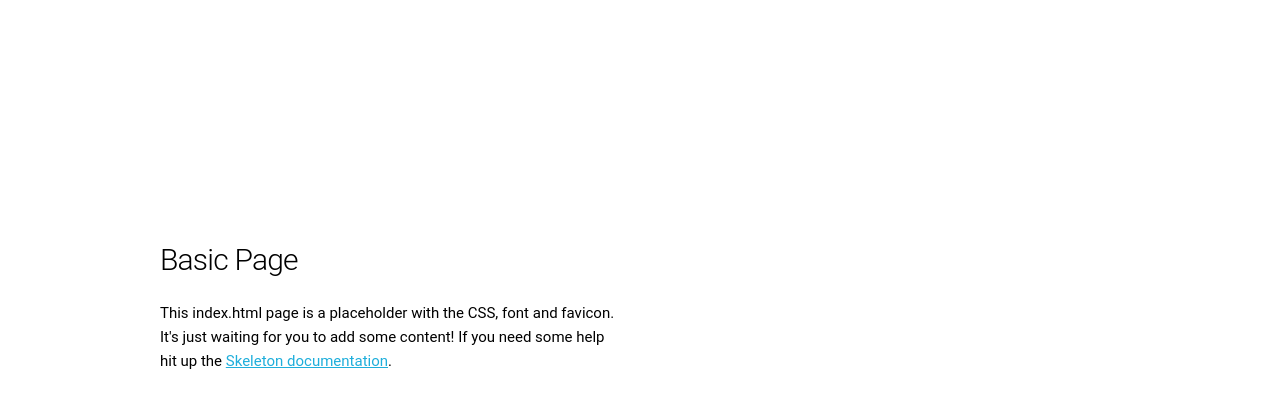
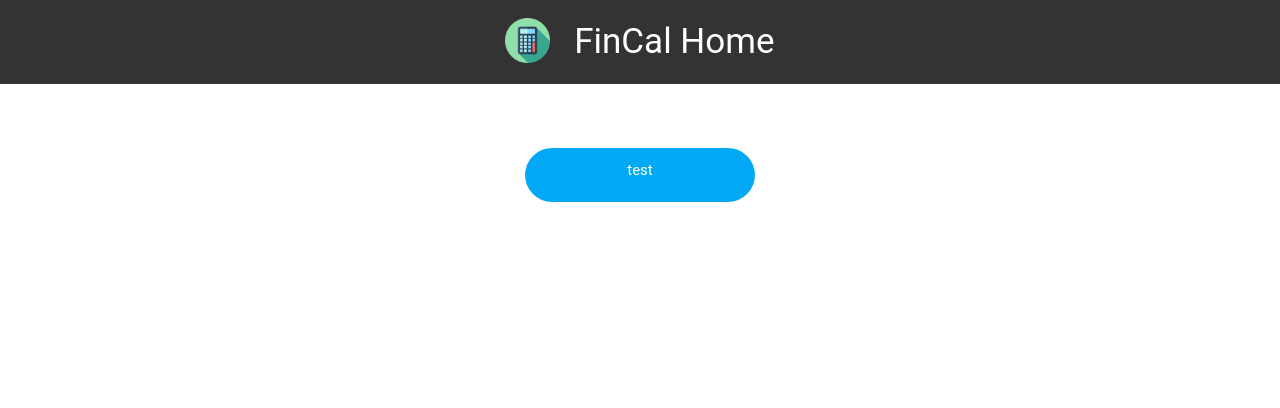
Before and after one commit to IIT-Web-Application-Development/fincal, a website: page html/tipCalc.html in a window 1280 px wide. Drawn offline with nearby package versions, Linux system fonts and the light colour scheme.

Commit message:
added nav

```diff
--- a/html/tipCalc.html
+++ b/html/tipCalc.html
@@ -29,21 +29,22 @@
 
 </head>
 <body>
+  <!--Load Navigation bar-->
+
+  <div id="navbar"></div>
 
   <!-- Primary Page Layout
   –––––––––––––––––––––––––––––––––––––––––––––––––– -->
-  <div class="container">
-    <div class="row">
-      <div class="one-half column" style="margin-top: 25%">
-        <h4>Basic Page</h4>
-        <p>This index.html page is a placeholder with the CSS, font and favicon. It's just waiting for you to add some content! If you need some help hit up the <a href="http://www.getskeleton.com">Skeleton documentation</a>.</p>
-      </div>
+  <div class="BorderWrapper">
+    <div class="NameBorder">
+      <p>test</p>
     </div>
   </div>
 
   <!-- JS
   –––––––––––––––––––––––––––––––––––––––––––––––––– -->
   <script type="text/javascript" src="http://ajax.googleapis.com/ajax/libs/jquery/1.7.1/jquery.min.js"></script>
+  <script type="text/javascript" src="../js/app.js"></script>
 <!-- End Document
   –––––––––––––––––––––––––––––––––––––––––––––––––– -->
 </body>
```
